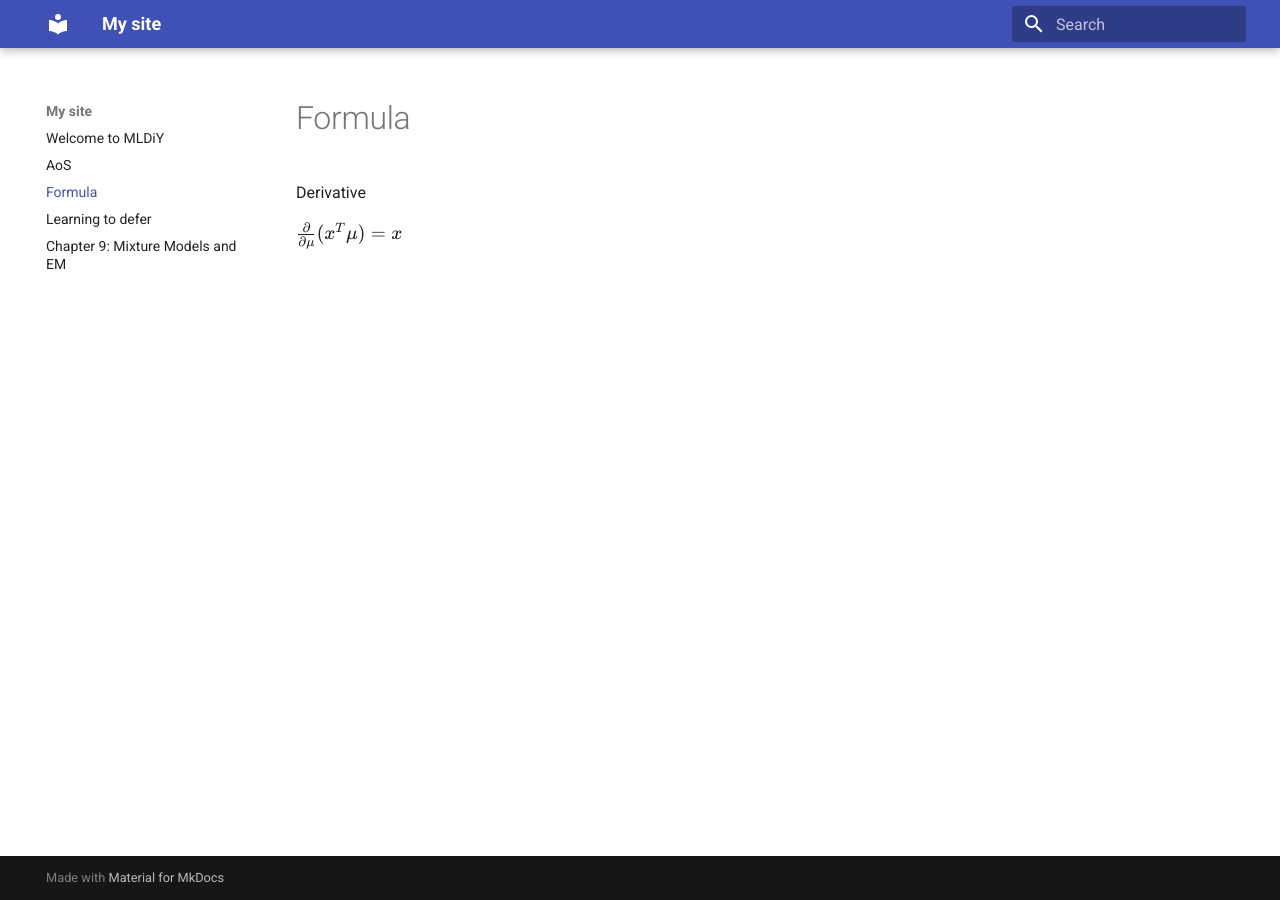
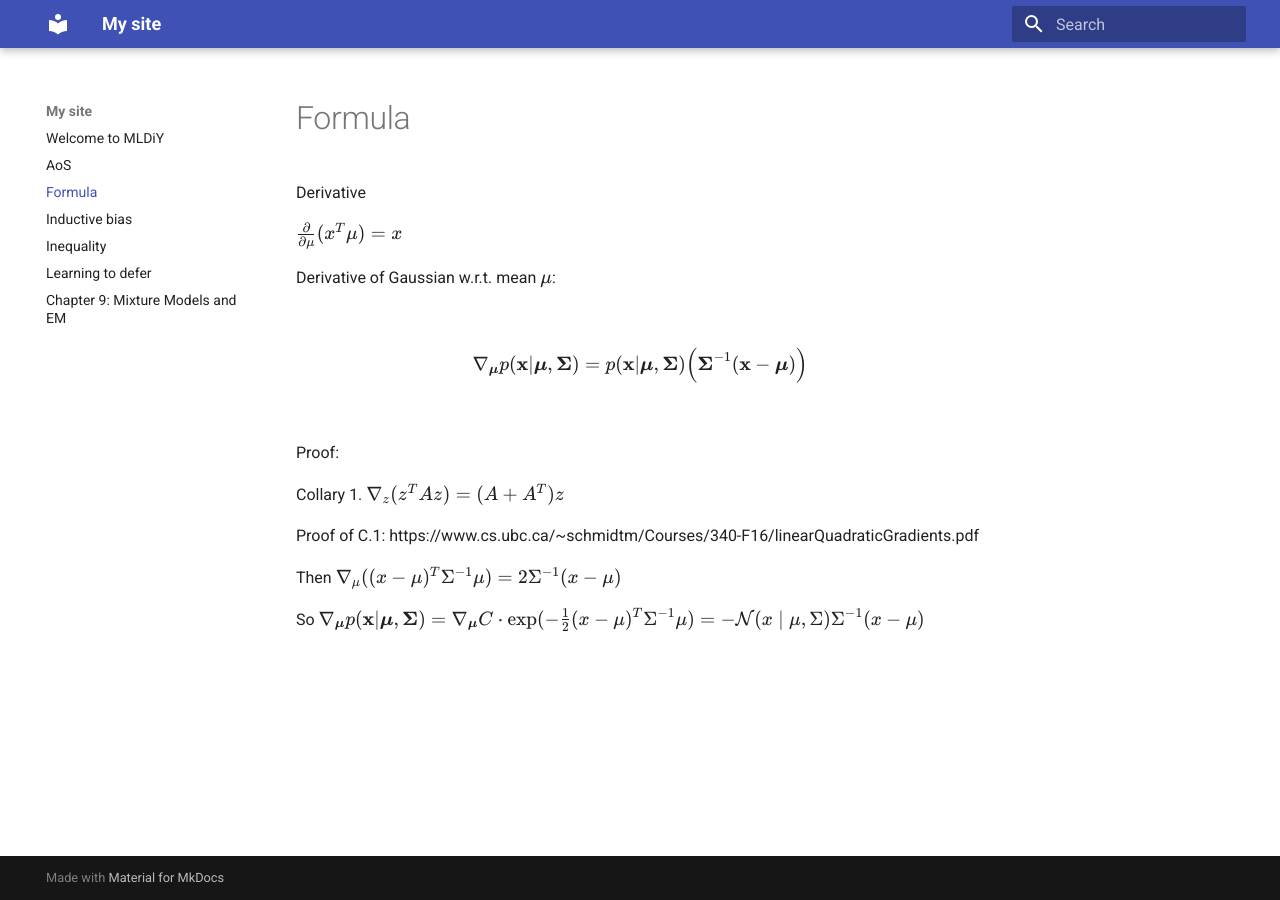
Before and after one commit to fisheredu/mldiy, an MkDocs documentation site: the page built from docs/formula.md, in a window 1280 px wide. Built offline with MkDocs 1.6.1 and Material for MkDocs 9.7.7, drawn with Linux system fonts in a browser that asks for light colours.

Commit message:
add mathematical content on derivatives, inductive bias, and inequalities; include external resources

```diff
--- a/docs/formula.md
+++ b/docs/formula.md
@@ -1,3 +1,17 @@
 Derivative
 
 $\frac{\partial}{\partial \mu}(x^T\mu)=x$
+
+Derivative of Gaussian w.r.t. mean $\mu$:
+
+$$\nabla_{\boldsymbol{\mu}} p(\mathbf{x} | \boldsymbol{\mu}, \boldsymbol{\Sigma}) = p(\mathbf{x} | \boldsymbol{\mu}, \boldsymbol{\Sigma}) \Big( \boldsymbol{\Sigma}^{-1} (\mathbf{x} - \boldsymbol{\mu}) \Big)$$
+
+Proof:
+
+Collary 1. $\nabla_z(z^TAz) = (A+A^T)z$
+
+Proof of C.1: https://www.cs.ubc.ca/~schmidtm/Courses/340-F16/linearQuadraticGradients.pdf
+
+Then $\nabla_\mu((x-\mu)^T\Sigma^{-1}\mu) = 2\Sigma^{-1}(x-\mu)$
+
+So $\nabla_{\boldsymbol{\mu}} p(\mathbf{x} | \boldsymbol{\mu}, \boldsymbol{\Sigma}) = \nabla_{\boldsymbol{\mu}} C\cdot \exp(-\frac{1}{2}(x-\mu)^T\Sigma^{-1}\mu) = -\mathcal{N}(x\mid \mu,\Sigma)\Sigma^{-1}(x-\mu)$
```
Also changed, not shown: docs/inductive-bias.md (added, +7 -0 lines), docs/inequality.md (added, +1 -0 lines), 2 other files.
